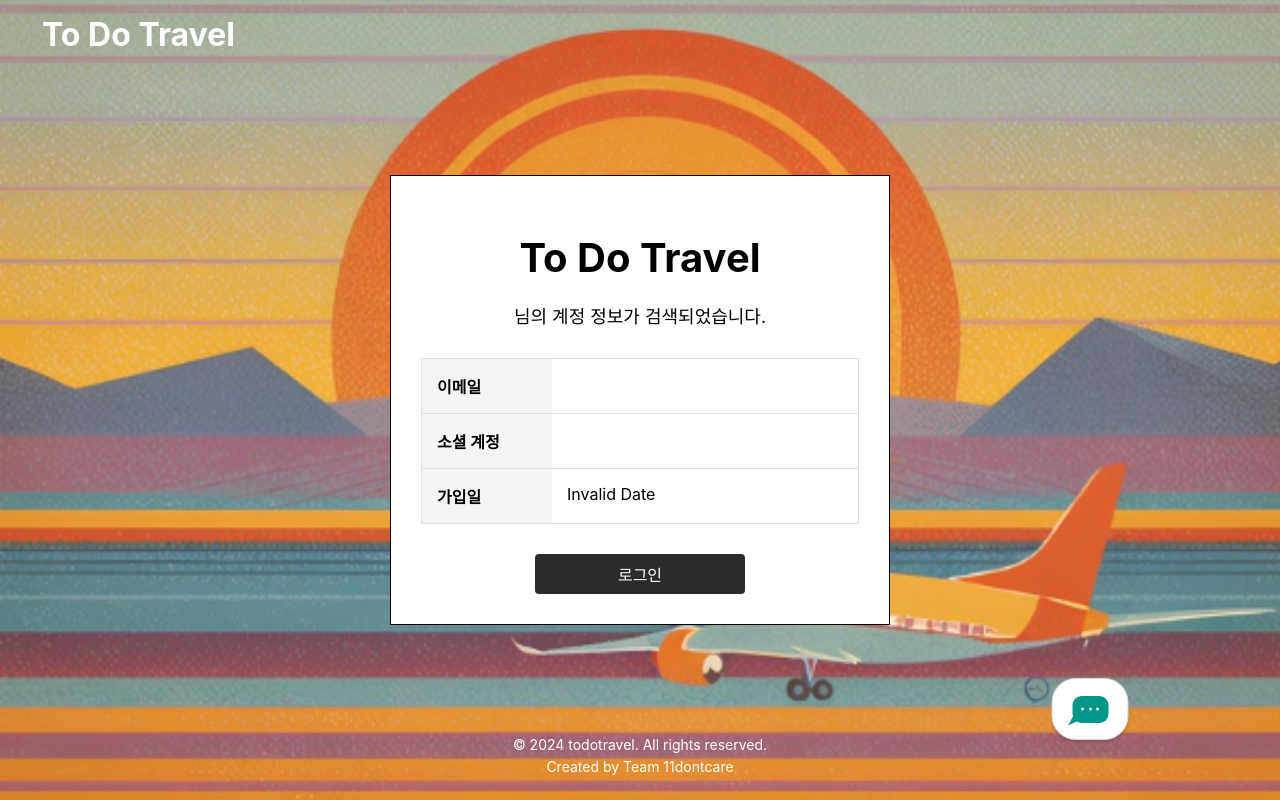
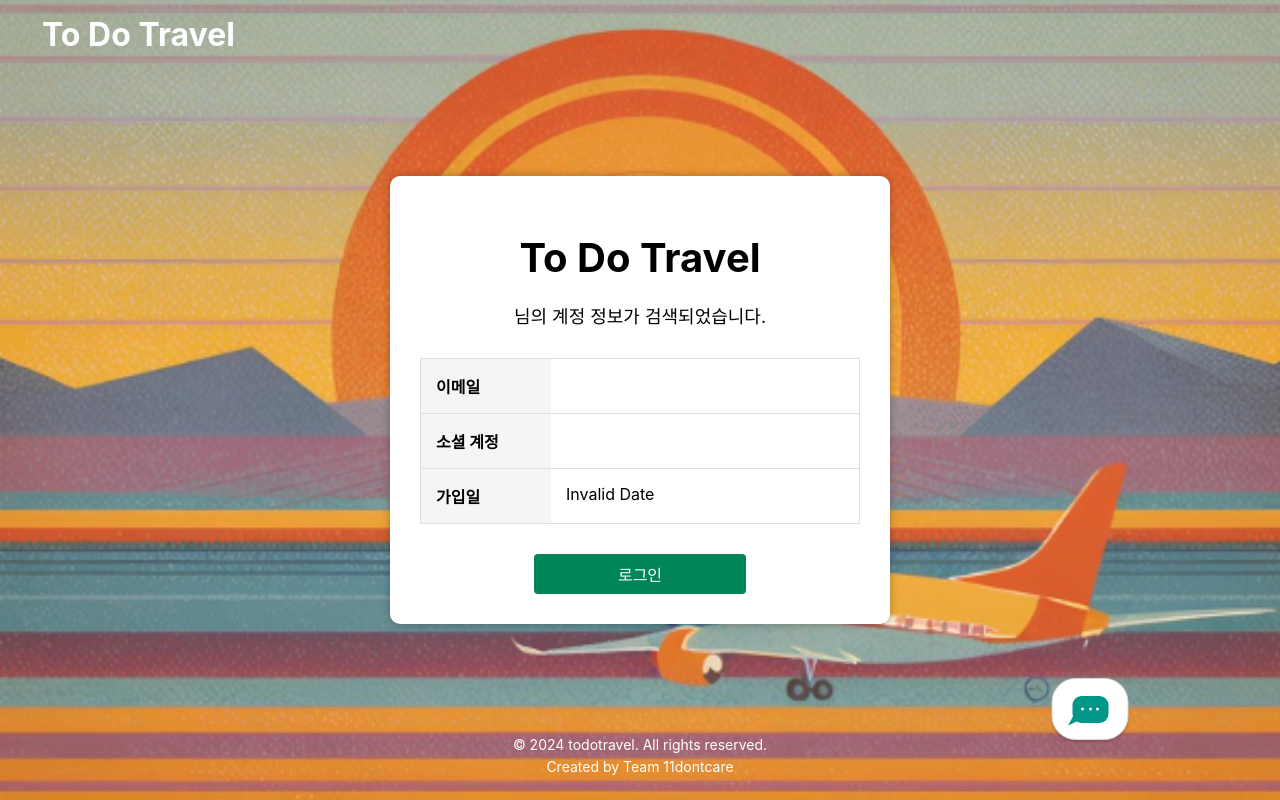
Before and after one commit to 11dontcare/todotravel_frontend, a React (Create React App) app: page /find-id in a window 1280 px wide. Built offline with nearby package versions, Linux system fonts and the light colour scheme.

Commit message:
Design: 아이디 찾기 결과 화면 디자인 수정

```diff
--- a/src/todotravel/component/auth/UsernameResult.js
+++ b/src/todotravel/component/auth/UsernameResult.js
@@ -13,7 +13,7 @@ const UsernameResult = () => {
   };
 
   const handleFindPassword = () => {
-    navigate("/profile-search", { state: { activeTab: "password" } });
+    navigate("/find-account", { state: { activeTab: "password" } });
   };
 
   const handleTitleClick = () => {
--- a/src/todotravel/component/auth/UsernameResult.module.css
+++ b/src/todotravel/component/auth/UsernameResult.module.css
@@ -2,8 +2,9 @@
   width: 100%;
   max-width: 500px;
   margin: 0 auto;
-  background: #ffffff;
-  border: 1px solid #000000;
+  background-color: white;
+  border-radius: 10px;
+  box-shadow: 0px 0px 10px rgba(0, 0, 0, 0.28);
   box-sizing: border-box;
   font-family: "Inter", sans-serif;
   padding: 30px;
@@ -80,11 +81,20 @@
 
 .loginButton,
 .loginButtonSocial {
-  background-color: #2c2c2c;
+  background-color: #00855b;
   color: #ffffff;
 }
 
+.loginButton:hover,
+.loginButtonSocial:hover {
+  background-color: rgb(3, 79, 55);
+}
+
 .findPasswordButton {
-  background-color: #5a5a5a;
+  background-color: #00855b;
   color: #ffffff;
 }
+
+.findPasswordButton:hover {
+  background-color: rgb(3, 79, 55);
+}
```
